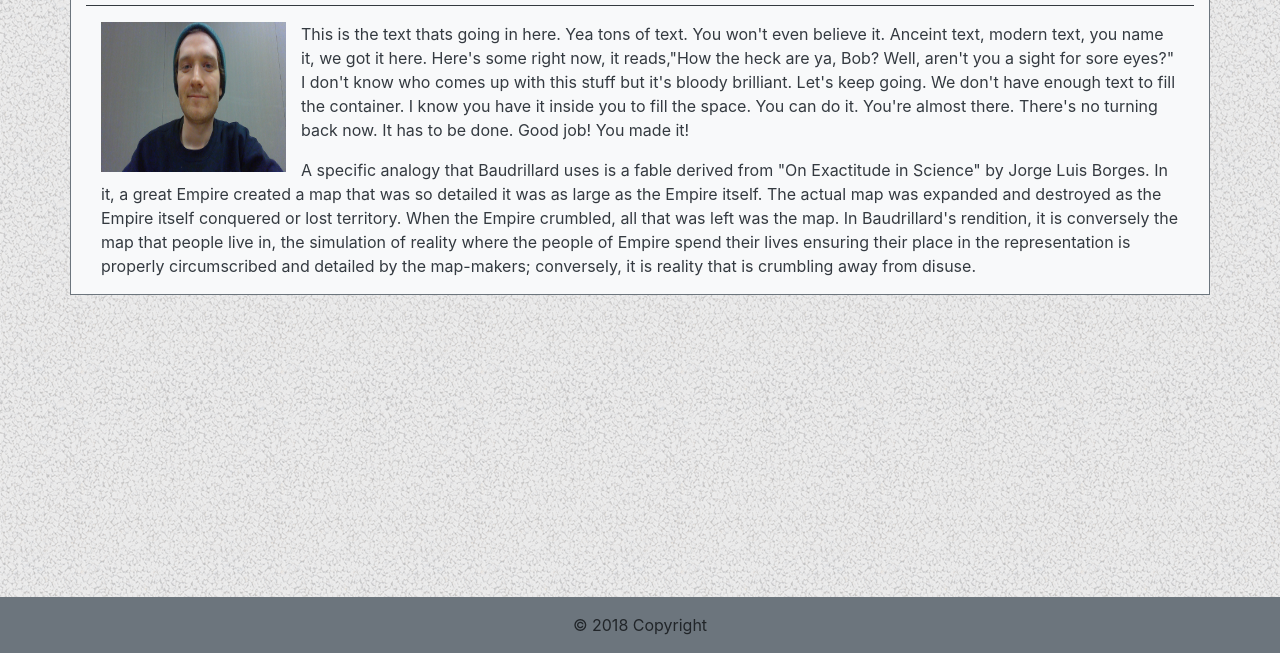
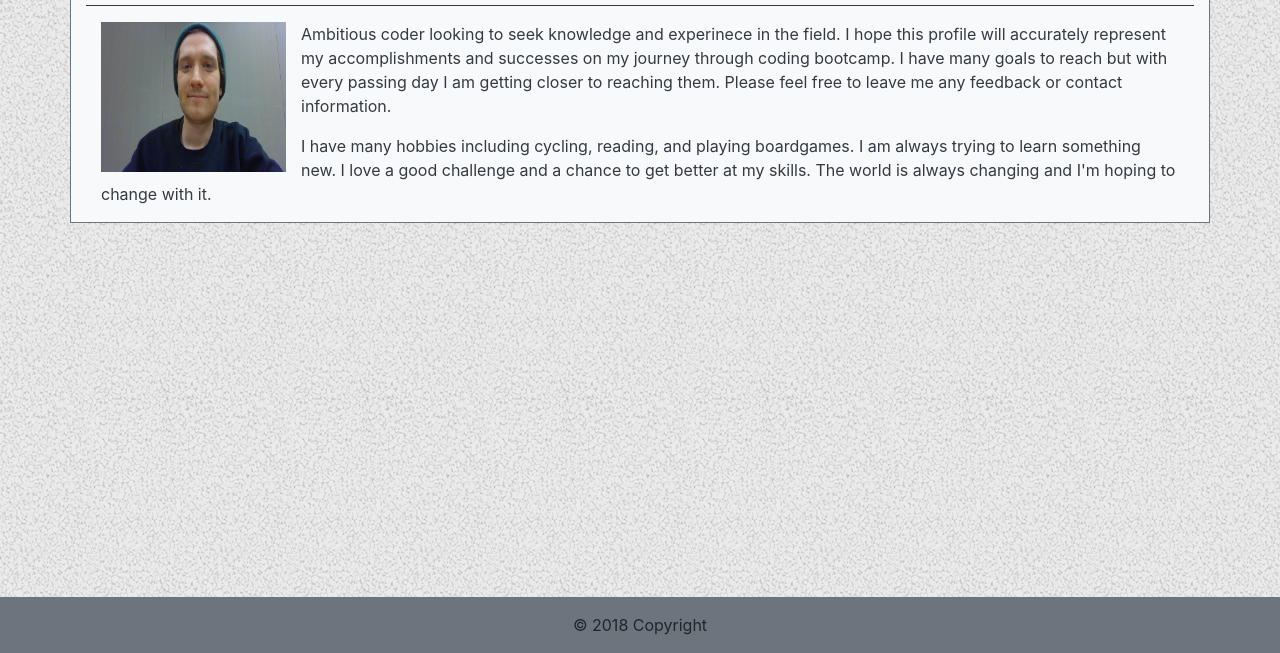
Before and after one commit to Werewolfflanders/Profile, a plain HTML site: page index.html in a window 1280 px wide. Shown: the part 147-800 px from the top of the page. Drawn offline with nearby package versions, Linux system fonts and the light colour scheme.

Commit message:
replaced html profile with bootstrap

```diff
--- a/index.html
+++ b/index.html
@@ -38,9 +38,9 @@
               <div class="container text-dark bg-light mt-3">
 
                 <img src="assets/Testprofilepic.jpg" style="width:200px;height:150px; float: left; padding-right: 15px;" class="img-fluid" alt="Responsive image">
-                  <p>This is the text thats going in here. Yea tons of text. You won't even believe it. Anceint text, modern text, you name it, we got it here. Here's some right now, it reads,"How the heck are ya, Bob? Well, aren't you a sight for sore eyes?" I don't know who comes up with this stuff but it's bloody brilliant. Let's keep going. We don't have enough text to fill the container. I know you have it inside you to fill the space. You can do it. You're almost there. There's no turning back now. It has to be done. Good job! You made it!</p>
+                  <p>Ambitious coder looking to seek knowledge and experinece in the field. I hope this profile will accurately represent my accomplishments and successes on my journey through coding bootcamp. I have many goals to reach but with every passing day I am getting closer to reaching them. Please feel free to leave me any feedback or contact information.</p>
 
-                  <p>A specific analogy that Baudrillard uses is a fable derived from "On Exactitude in Science" by Jorge Luis Borges. In it, a great Empire created a map that was so detailed it was as large as the Empire itself. The actual map was expanded and destroyed as the Empire itself conquered or lost territory. When the Empire crumbled, all that was left was the map. In Baudrillard's rendition, it is conversely the map that people live in, the simulation of reality where the people of Empire spend their lives ensuring their place in the representation is properly circumscribed and detailed by the map-makers; conversely, it is reality that is crumbling away from disuse.</p>
+                  <p>I have many hobbies including cycling, reading, and playing boardgames. I am always trying to learn something new. I love a good challenge and a chance to get better at my skills. The world is always changing and I'm hoping to change with it. </p>
 
 
                 </div>
```
